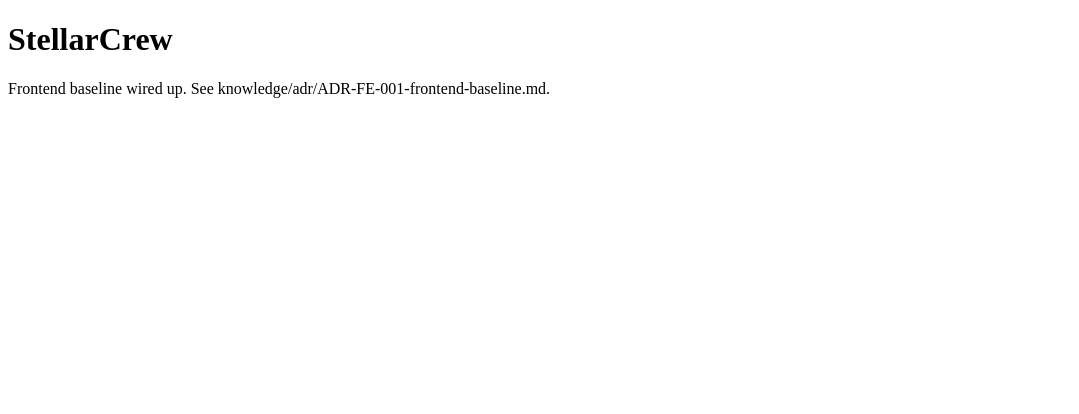
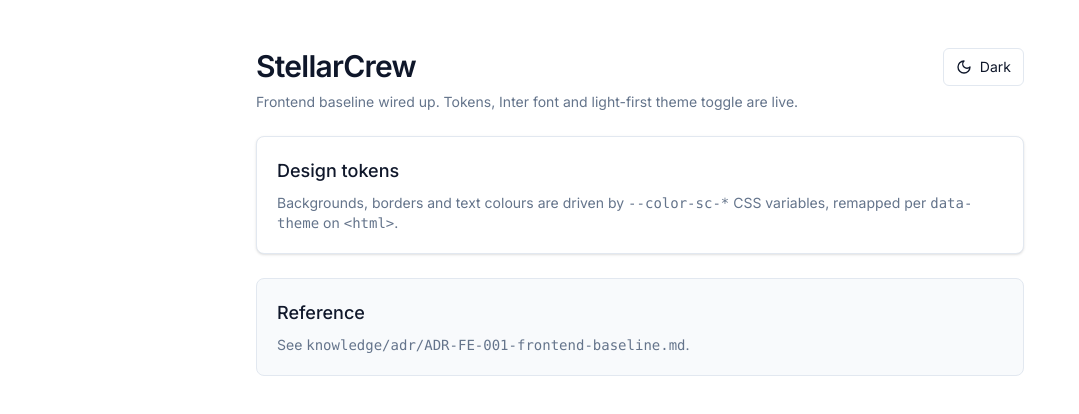
Before and after one commit to szymilab-b13/stellarcrew-v2, a React (Vite) app in the folder frontend/: page / in a window 1280 px wide. Shown: the top 414 px of the page, without its empty margins (0-1079 px from the left). Built offline with nearby package versions, Linux system fonts and the light colour scheme.

Commit message:
feat(setup): frontend design tokens, light-first theme toggle, frontend container

```diff
--- a/frontend/index.html
+++ b/frontend/index.html
@@ -5,6 +5,12 @@
     <link rel="icon" type="image/svg+xml" href="/vite.svg" />
     <meta name="viewport" content="width=device-width, initial-scale=1.0" />
     <title>StellarCrew</title>
+    <link rel="preconnect" href="https://fonts.googleapis.com" />
+    <link rel="preconnect" href="https://fonts.gstatic.com" crossorigin />
+    <link
+      rel="stylesheet"
+      href="https://fonts.googleapis.com/css2?family=Inter:wght@400;500;600;700&display=swap"
+    />
   </head>
   <body>
     <div id="root"></div>
--- a/frontend/src/App.tsx
+++ b/frontend/src/App.tsx
@@ -1,8 +1,34 @@
+import { ThemeToggle } from './features/theme';
+
 export function App() {
   return (
-    <main>
-      <h1>StellarCrew</h1>
-      <p>Frontend baseline wired up. See knowledge/adr/ADR-FE-001-frontend-baseline.md.</p>
+    <main className="min-h-screen bg-sc-bg px-6 py-12 text-sc-text">
+      <div className="mx-auto flex max-w-3xl flex-col gap-6">
+        <header className="flex items-start justify-between gap-6">
+          <div>
+            <h1 className="text-3xl font-semibold tracking-tight">StellarCrew</h1>
+            <p className="mt-2 text-sm text-sc-text-muted">
+              Frontend baseline wired up. Tokens, Inter font and light-first theme toggle are live.
+            </p>
+          </div>
+          <ThemeToggle />
+        </header>
+
+        <section className="rounded-lg border border-sc-border bg-sc-bg-card p-5 shadow-sm">
+          <h2 className="text-lg font-medium">Design tokens</h2>
+          <p className="mt-2 text-sm text-sc-text-muted">
+            Backgrounds, borders and text colours are driven by <code className="font-mono">--color-sc-*</code> CSS
+            variables, remapped per <code className="font-mono">data-theme</code> on <code className="font-mono">&lt;html&gt;</code>.
+          </p>
+        </section>
+
+        <section className="rounded-lg border border-sc-border bg-sc-bg-secondary p-5">
+          <h2 className="text-lg font-medium">Reference</h2>
+          <p className="mt-2 text-sm text-sc-text-muted">
+            See <code className="font-mono">knowledge/adr/ADR-FE-001-frontend-baseline.md</code>.
+          </p>
+        </section>
+      </div>
     </main>
   );
 }
--- /dev/null
+++ b/frontend/src/features/theme/ThemeToggle.tsx
@@ -0,0 +1,23 @@
+import { Moon, Sun } from 'lucide-react';
+
+import { useTheme } from './useTheme';
+
+export function ThemeToggle() {
+  const { theme, toggle } = useTheme();
+  const isDark = theme === 'dark';
+  const Icon = isDark ? Sun : Moon;
+  const label = isDark ? 'Switch to light theme' : 'Switch to dark theme';
+
+  return (
+    <button
+      type="button"
+      onClick={toggle}
+      aria-label={label}
+      title={label}
+      className="inline-flex items-center gap-2 rounded-md border border-sc-border bg-sc-bg-card px-3 py-2 text-sm text-sc-text transition-colors hover:bg-sc-bg-secondary"
+    >
+      <Icon size={16} aria-hidden />
+      <span>{isDark ? 'Light' : 'Dark'}</span>
+    </button>
+  );
+}
--- /dev/null
+++ b/frontend/src/features/theme/index.ts
@@ -0,0 +1,3 @@
+export { ThemeToggle } from './ThemeToggle';
+export { useTheme } from './useTheme';
+export type { Theme } from './useTheme';
--- /dev/null
+++ b/frontend/src/features/theme/useTheme.ts
@@ -0,0 +1,46 @@
+import { useCallback, useEffect, useState } from 'react';
+
+export type Theme = 'light' | 'dark';
+
+const STORAGE_KEY = 'sc-theme';
+const DEFAULT_THEME: Theme = 'light';
+
+function readInitialTheme(): Theme {
+  if (typeof window === 'undefined') {
+    return DEFAULT_THEME;
+  }
+
+  const stored = window.localStorage.getItem(STORAGE_KEY);
+  if (stored === 'light' || stored === 'dark') {
+    return stored;
+  }
+
+  return DEFAULT_THEME;
+}
+
+function applyTheme(theme: Theme): void {
+  document.documentElement.setAttribute('data-theme', theme);
+}
+
+export function useTheme(): {
+  theme: Theme;
+  toggle: () => void;
+  setTheme: (next: Theme) => void;
+} {
+  const [theme, setThemeState] = useState<Theme>(readInitialTheme);
+
+  useEffect(() => {
+    applyTheme(theme);
+    window.localStorage.setItem(STORAGE_KEY, theme);
+  }, [theme]);
+
+  const setTheme = useCallback((next: Theme) => {
+    setThemeState(next);
+  }, []);
+
+  const toggle = useCallback(() => {
+    setThemeState((current) => (current === 'light' ? 'dark' : 'light'));
+  }, []);
+
+  return { theme, toggle, setTheme };
+}
--- /dev/null
+++ b/frontend/src/index.css
@@ -0,0 +1,67 @@
+@import 'tailwindcss';
+
+@theme {
+  --font-sans: 'Inter', system-ui, -apple-system, 'Segoe UI', Roboto, 'Helvetica Neue', Arial, sans-serif;
+
+  --color-sc-bg: var(--sc-bg);
+  --color-sc-bg-secondary: var(--sc-bg-secondary);
+  --color-sc-bg-card: var(--sc-bg-card);
+  --color-sc-border: var(--sc-border);
+  --color-sc-text: var(--sc-text);
+  --color-sc-text-muted: var(--sc-text-muted);
+
+  --color-sc-agent-maja: #a855f7;
+  --color-sc-agent-viktor: #3b82f6;
+  --color-sc-agent-luna: #ec4899;
+  --color-sc-agent-kacper: #f59e0b;
+  --color-sc-agent-patryk: #10b981;
+}
+
+:root,
+:root[data-theme='light'] {
+  --sc-bg: #ffffff;
+  --sc-bg-secondary: #f8fafc;
+  --sc-bg-card: #ffffff;
+  --sc-border: #e2e8f0;
+  --sc-text: #0f172a;
+  --sc-text-muted: #64748b;
+  color-scheme: light;
+}
+
+:root[data-theme='dark'] {
+  --sc-bg: #0a0e1a;
+  --sc-bg-secondary: #111827;
+  --sc-bg-card: #131720;
+  --sc-border: #1e293b;
+  --sc-text: #e2e8f0;
+  --sc-text-muted: #94a3b8;
+  color-scheme: dark;
+}
+
+html,
+body {
+  background-color: var(--sc-bg);
+  color: var(--sc-text);
+  font-family: var(--font-sans);
+  -webkit-font-smoothing: antialiased;
+  -moz-osx-font-smoothing: grayscale;
+}
+
+* {
+  scrollbar-width: thin;
+  scrollbar-color: var(--sc-border) transparent;
+}
+
+*::-webkit-scrollbar {
+  width: 8px;
+  height: 8px;
+}
+
+*::-webkit-scrollbar-track {
+  background: transparent;
+}
+
+*::-webkit-scrollbar-thumb {
+  background-color: var(--sc-border);
+  border-radius: 4px;
+}
--- a/frontend/src/main.tsx
+++ b/frontend/src/main.tsx
@@ -2,6 +2,7 @@ import { StrictMode } from 'react';
 import { createRoot } from 'react-dom/client';
 
 import { App } from './App';
+import './index.css';
 
 const rootElement = document.getElementById('root');
 
```
Also changed, not shown: 2 other files (tests, documents, lock files or other folders).
